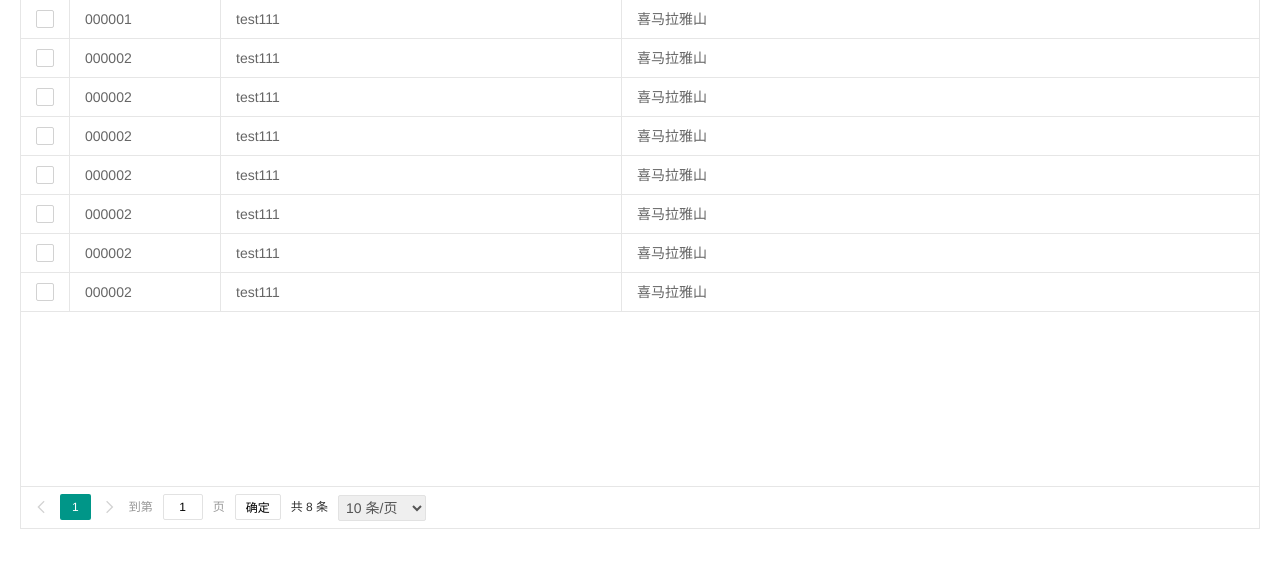
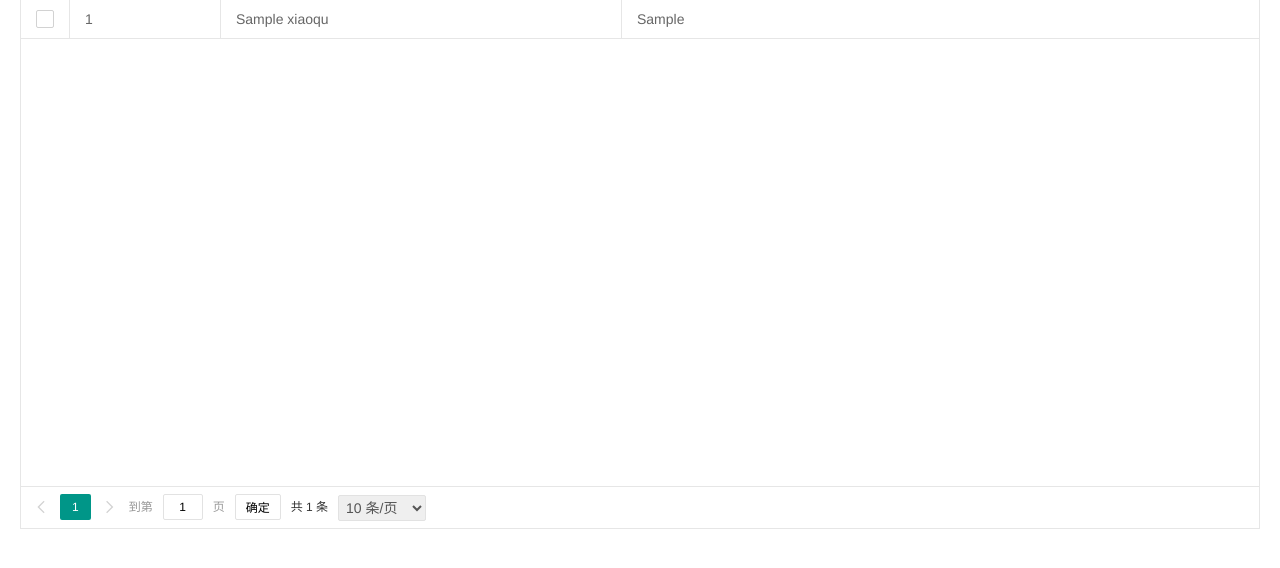
Before and after one commit to owen-rpx/RainGod, a Flask app: page /admin/subdistrictmgr/ in a window 1280 px wide. Shown: the part 121-689 px from the top of the page. Run offline with Flask 2, Linux system fonts and the light colour scheme; the visitor is signed in with stand-in values (Sample User, id 1); tables that the repository leaves empty hold one stand-in row (values such as "Sample post"); some libraries are stand-ins or nearby versions.

Commit message:
finish xiaoqu list

```diff
--- a/app/admin/views.py
+++ b/app/admin/views.py
@@ -12,7 +12,7 @@ from app.admin import admin
 from flask import render_template, make_response, session, redirect, url_for, request, flash, abort
 from app.admin.forms import LoginForm, RegisterForm, wjpasswd
 from app.admin.uilt import get_verify_code
-from app.models import User
+from app.models import User,XiaoQu
 
 def tsc():
     t = time.time()
@@ -155,9 +155,16 @@ def logout():
 @admin.route("/subdistrictmgr/")
 @admin_login_req
 def subdistrictMgr():
-    data=([{'id': '000001', 'name': 'test111','address': '喜马拉雅山'},{'id': '000002', 'name': 'test111','address': '喜马拉雅山'},{'id': '000002', 'name': 'test111','address': '喜马拉雅山'},{'id': '000002', 'name': 'test111','address': '喜马拉雅山'},{'id': '000002', 'name': 'test111','address': '喜马拉雅山'},{'id': '000002', 'name': 'test111','address': '喜马拉雅山'},{'id': '000002', 'name': 'test111','address': '喜马拉雅山'},{'id': '000002', 'name': 'test111','address': '喜马拉雅山'}])
-    jsonData = json.dumps(data)
-    return render_template("admin/subdistrictmgr.html",jsonData=jsonData)
+    #data=([{'id': '000001', 'name': 'test111','address': '喜马拉雅山'},{'id': '000002', 'name': 'test111','address': '喜马拉雅山'},{'id': '000002', 'name': 'test111','address': '喜马拉雅山'},{'id': '000002', 'name': 'test111','address': '喜马拉雅山'},{'id': '000002', 'name': 'test111','address': '喜马拉雅山'},{'id': '000002', 'name': 'test111','address': '喜马拉雅山'},{'id': '000002', 'name': 'test111','address': '喜马拉雅山'},{'id': '000002', 'name': 'test111','address': '喜马拉雅山'}])
+    dataSet = XiaoQu.query.all();
+    json_list = []
+    for xiaoqu in dataSet:
+        json_dict = {}
+        json_dict["id"] = xiaoqu.id
+        json_dict["name"] = xiaoqu.name
+        json_dict["mgeaddr"] = xiaoqu.mgeaddr
+        json_list.append(json_dict)
+    return render_template("admin/subdistrictmgr.html",jsonData=json_list)
 # 楼盘管理
 @admin.route("/estatemgr/")
 @admin_login_req
--- a/app/templates/admin/subdistrictmgr.html
+++ b/app/templates/admin/subdistrictmgr.html
@@ -16,7 +16,7 @@
             <th lay-data="{type:'checkbox'}">ID</th>
           <th lay-data="{field:'id', width:150, sort: true}">小区编号</th>
           <th lay-data="{field:'name', width:400,sort: true}">小区名称</th>
-          <th lay-data="{field:'address', sort: true}">管理单位地址</th>
+          <th lay-data="{field:'mgeaddr', sort: true}">管理单位地址</th>
         </tr>
       </thead>
     </table>
@@ -66,7 +66,8 @@ layui.use('table', function(){
     ,data = checkStatus.data; //获取选中的数据
     switch(obj.event){
       case 'add':
-        layer.msg('添加');
+        //layer.msg('添加');
+         layer
       break;
       case 'update':
         if(data.length === 0){
```
